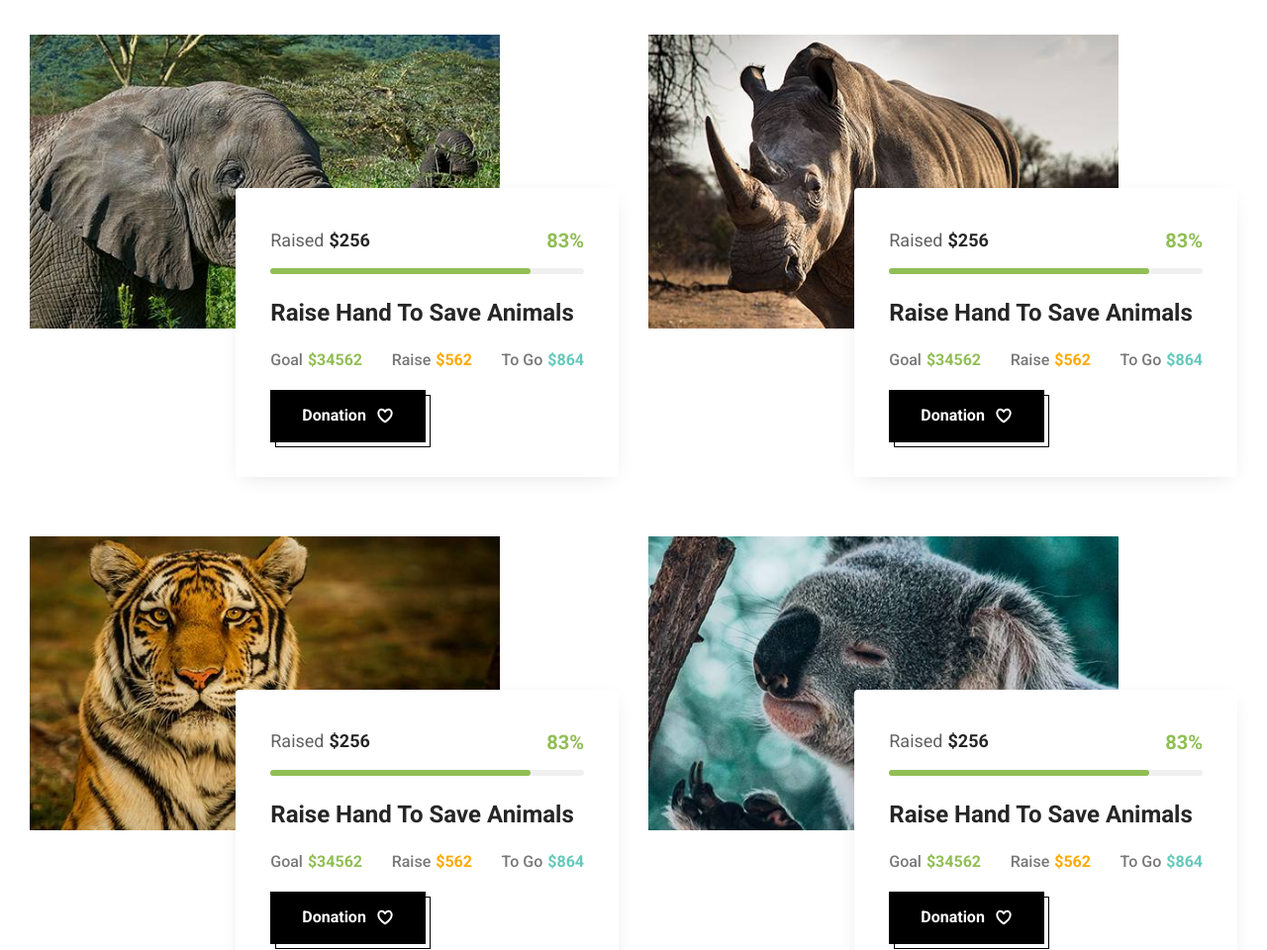
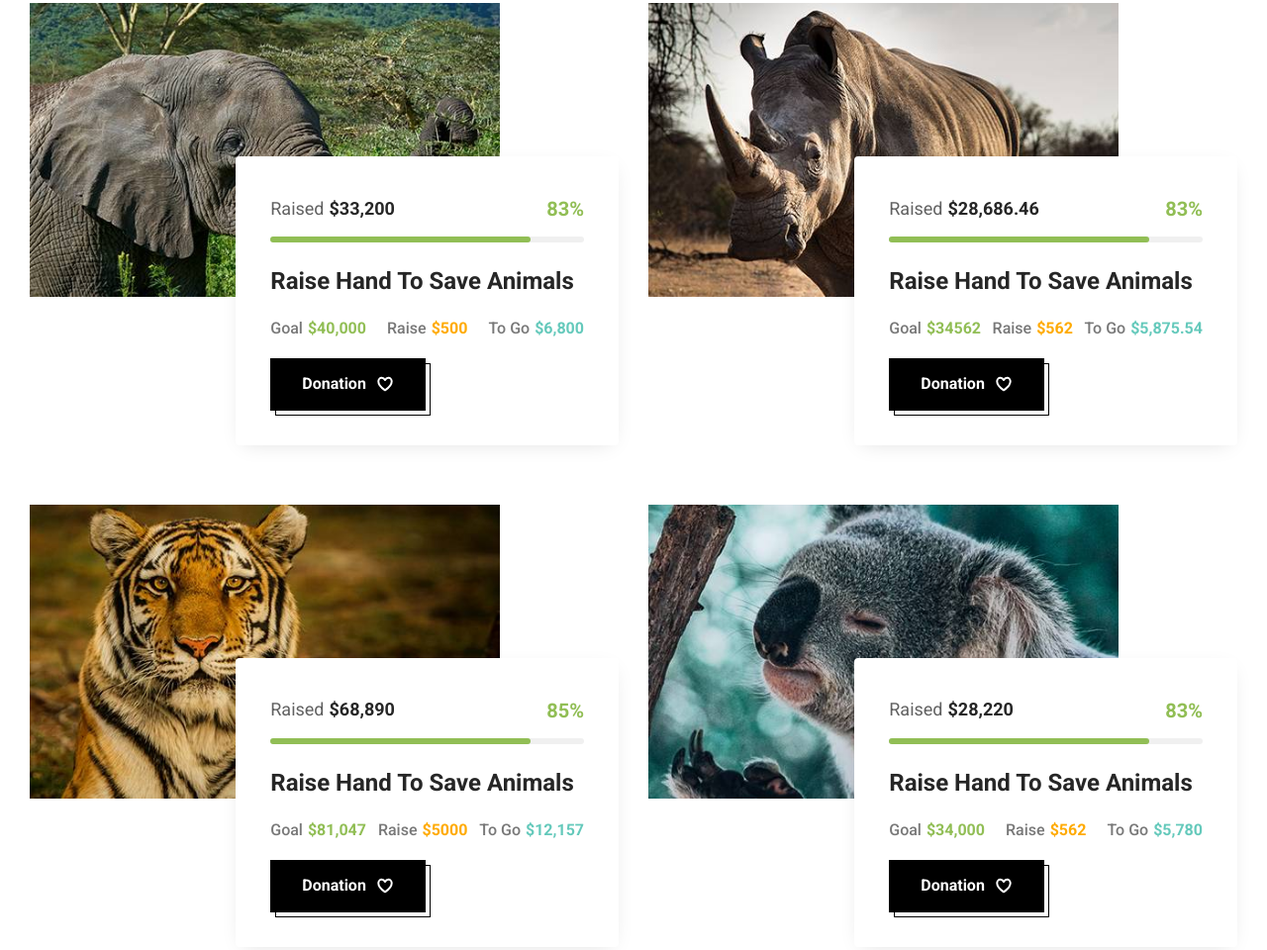
Before and after one commit to freeserver2/ROTARY-CLUB, a plain HTML site: page index.html in a window 1280 px wide. Shown: the part 2868-3828 px from the top of the page at 99% size. Drawn offline with nearby package versions, Linux system fonts and the light colour scheme.

Commit message:
Update index.html

```diff
--- a/index.html
+++ b/index.html
@@ -318,9 +318,9 @@
             <div class="tab-content">
 
               <p class="section-text">
-                But I must explain to you how all this mistaken denouncing pleasure and praising pain was born and I
-                will give you a
-                complete account of the system expoundmaster
+                Donate money for people in need, these smiles
+                are sustained by your kindness.
+                Thank You for your support!
               </p>
 
               <ul class="tab-list">
@@ -548,7 +548,7 @@
                     <p class="progress-text">
                       <span>Raised</span>
 
-                      <data value="256">$256</data>
+                      <data value="256">$33,200</data>
                     </p>
 
                     <data class="progress-value" value="83">83%</data>
@@ -565,19 +565,19 @@
                     <p class="card-wrapper-text">
                       <span>Goal</span>
 
-                      <data class="green" value="34562">$34562</data>
+                      <data class="green" value="34562">$40,000</data>
                     </p>
 
                     <p class="card-wrapper-text">
                       <span>Raise</span>
 
-                      <data class="yellow" value="562">$562</data>
+                      <data class="yellow" value="562">$500</data>
                     </p>
 
                     <p class="card-wrapper-text">
                       <span>To Go</span>
 
-                      <data class="cyan" value="864">$864</data>
+                      <data class="cyan" value="864">$6,800</data>
                     </p>
 
                   </div>
@@ -607,7 +607,7 @@
                     <p class="progress-text">
                       <span>Raised</span>
 
-                      <data value="256">$256</data>
+                      <data value="256">$28,686.46</data>
                     </p>
 
                     <data class="progress-value" value="83">83%</data>
@@ -636,7 +636,7 @@
                     <p class="card-wrapper-text">
                       <span>To Go</span>
 
-                      <data class="cyan" value="864">$864</data>
+                      <data class="cyan" value="864">$5,875.54</data>
                     </p>
 
                   </div>
@@ -666,10 +666,10 @@
                     <p class="progress-text">
                       <span>Raised</span>
 
-                      <data value="256">$256</data>
+                      <data value="256">$68,890</data>
                     </p>
 
-                    <data class="progress-value" value="83">83%</data>
+                    <data class="progress-value" value="83">85%</data>
                   </div>
 
                   <div class="progress-box">
@@ -683,19 +683,19 @@
                     <p class="card-wrapper-text">
                       <span>Goal</span>
 
-                      <data class="green" value="34562">$34562</data>
+                      <data class="green" value="34562">$81,047</data>
                     </p>
 
                     <p class="card-wrapper-text">
                       <span>Raise</span>
 
-                      <data class="yellow" value="562">$562</data>
+                      <data class="yellow" value="562">$5000</data>
                     </p>
 
                     <p class="card-wrapper-text">
                       <span>To Go</span>
 
-                      <data class="cyan" value="864">$864</data>
+                      <data class="cyan" value="864">$12,157</data>
                     </p>
 
                   </div>
@@ -725,7 +725,7 @@
                     <p class="progress-text">
                       <span>Raised</span>
 
-                      <data value="256">$256</data>
+                      <data value="256">$28,220</data>
                     </p>
 
                     <data class="progress-value" value="83">83%</data>
@@ -742,7 +742,7 @@
                     <p class="card-wrapper-text">
                       <span>Goal</span>
 
-                      <data class="green" value="34562">$34562</data>
+                      <data class="green" value="34562">$34,000</data>
                     </p>
 
                     <p class="card-wrapper-text">
@@ -754,7 +754,7 @@
                     <p class="card-wrapper-text">
                       <span>To Go</span>
 
-                      <data class="cyan" value="864">$864</data>
+                      <data class="cyan" value="864">$5,780</data>
                     </p>
 
                   </div>
@@ -1099,7 +1099,7 @@
       </ul>
 
       <p class="copyright">
-        Copyright 2023 <a href="#" class="copyright-link">----</a>. All Rights Reserved.
+        Copyright 2023 <a href="#" class="copyright-link">Heldana Abera</a>. All Rights Reserved.
       </p>
 
     </div>
```
